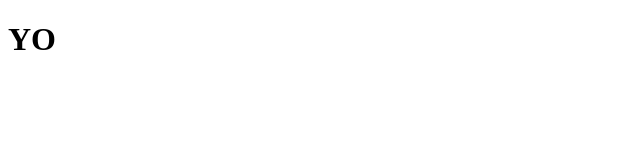
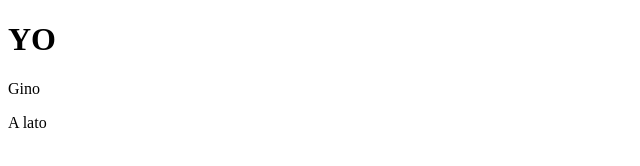
Before and after one commit to giadacapece/giadacapece.github.io, a plain HTML site: page index.html in a window 1280 px wide. Shown: the full height of the page, 0-640 px from the left. Drawn offline with Linux system fonts and the light colour scheme.

Commit message:
Nuova versione

```diff
--- a/index.html
+++ b/index.html
@@ -7,5 +7,7 @@
   </head>
   <body>
     <h1>YO</h1>
+    <p>Gino</p>
+    <aside>A lato</aside>
   </body>
 </html>
```
